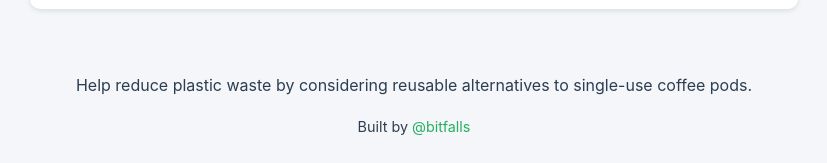
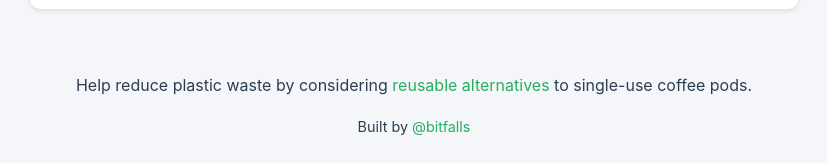
Before and after one commit to Swader/podded, a plain HTML site: page index.html in a window 1280 px wide. Shown: the part 549-712 px from the top of the page, without its empty margins (226-1053 px from the left). Drawn offline with Linux system fonts and the light colour scheme.

Commit message:
Added Amazon link

```diff
--- a/index.html
+++ b/index.html
@@ -69,7 +69,7 @@
     </main>
 
     <footer>
-        <p>Help reduce plastic waste by considering reusable alternatives to single-use coffee pods.</p>
+        <p>Help reduce plastic waste by considering <a href="https://amzn.to/41XoyjX" target="_blank" rel="noopener noreferrer">reusable alternatives</a> to single-use coffee pods.</p>
         <p>Built by <a href="https://x.com/bitfalls" target="_blank" rel="noopener noreferrer">@bitfalls</a></p>
     </footer>
 
```
